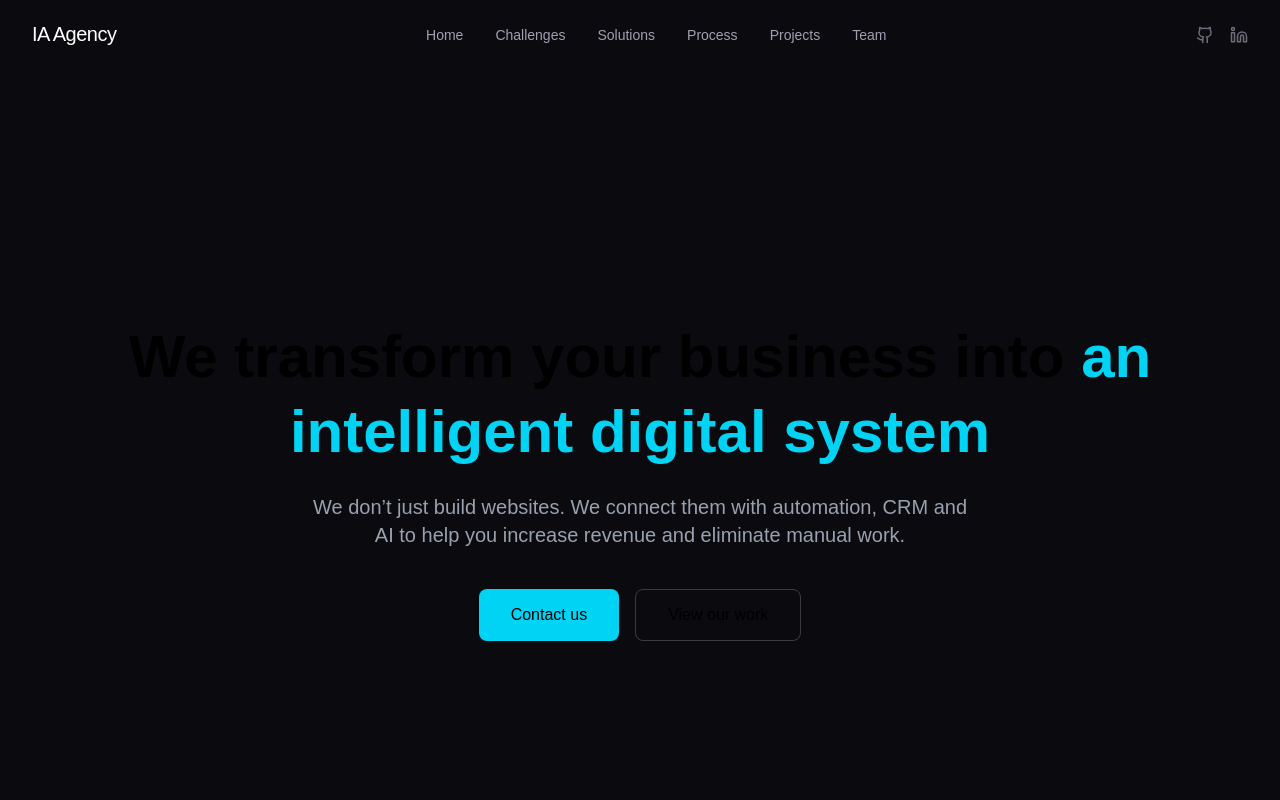
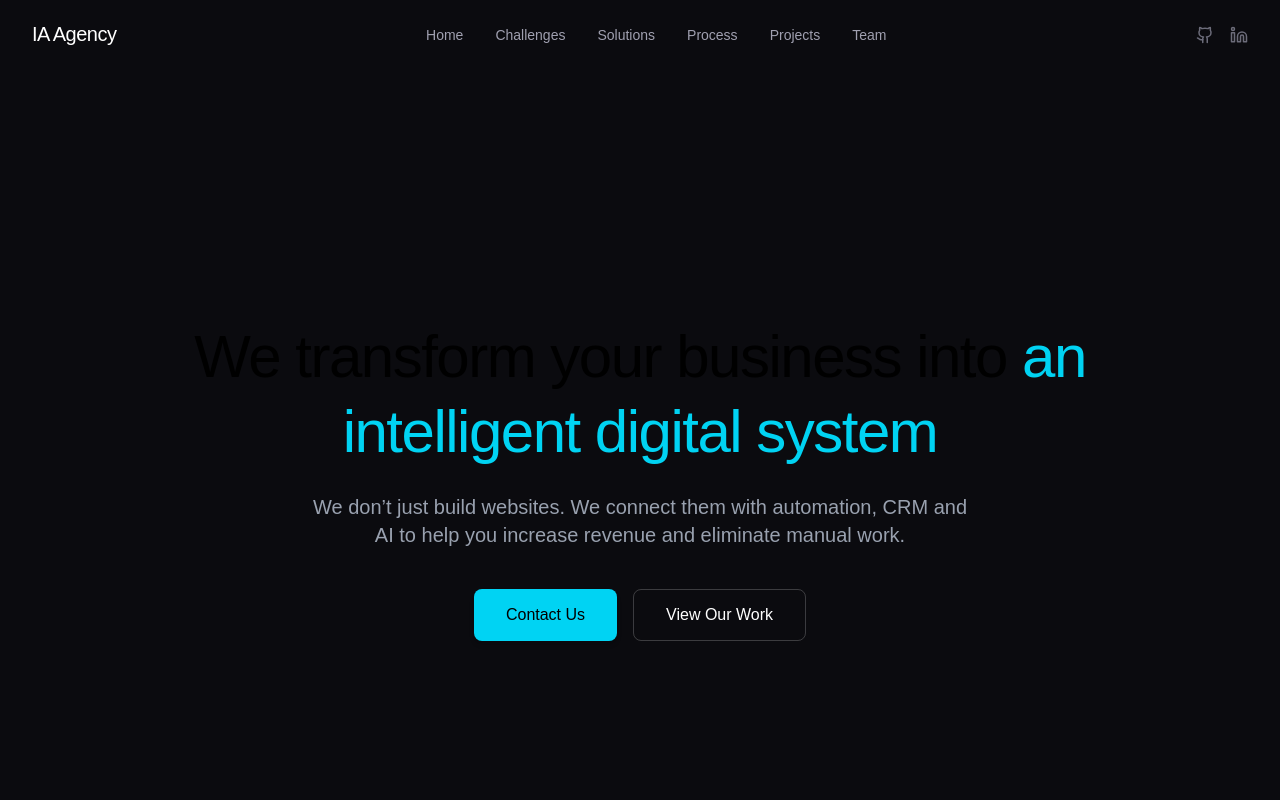
Before and after one commit to julianaherrera1/digital-systems-agency, a Next.js app: page / in a window 1280 px wide. Shown: the top 800 px of the page. Built offline with nearby package versions, Linux system fonts and the light colour scheme.

Commit message:
refactor(hero): improve visual design

```diff
--- a/components/sections/Hero.tsx
+++ b/components/sections/Hero.tsx
@@ -6,7 +6,7 @@ export default function Hero() {
 
       <div className="max-w-5xl mx-auto">
         {/* Headline */}
-        <h1 className="text-4xl md:text-6xl font-bold leading-tight">
+        <h1 className="text-4xl md:text-6xl lg:text-6xl font-light leading-tight tracking-tight">
           We transform your business into{" "}
           <span className="text-cyan-400">
             an intelligent digital system
@@ -19,16 +19,20 @@ export default function Hero() {
           We connect them with automation, CRM and AI to help you increase revenue and eliminate manual work.
         </p>
 
-          {/* CTA */}
-        <div className="mt-10 flex flex-col sm:flex-row gap-4 justify-center">
-          <button className="px-8 py-3 bg-cyan-400 text-black font-medium rounded-lg hover:scale-105 transition">
-            Contact us
-          </button>
+       {/* CTA */}
+      <div className="mt-10 flex flex-col sm:flex-row gap-4 justify-center">
 
-          <button className="px-8 py-3 border border-white/20 rounded-lg hover:bg-white/10 transition">
-            View our work
-          </button>
-        </div>
+        {/* Primary */}
+        <button className="px-8 py-3 bg-cyan-400 text-black font-medium rounded-lg shadow-md hover:shadow-cyan-400/30 hover:-translate-y-0.5 transition-all duration-300">
+          Contact Us
+        </button>
+
+        {/* Secondary */}
+        <button className="px-8 py-3 border border-white/20 text-white font-medium rounded-lg hover:border-cyan-400 hover:text-cyan-400 hover:bg-white/5 transition-all duration-300">
+          View Our Work
+        </button>
+
+      </div>
 
       </div>
 
```
